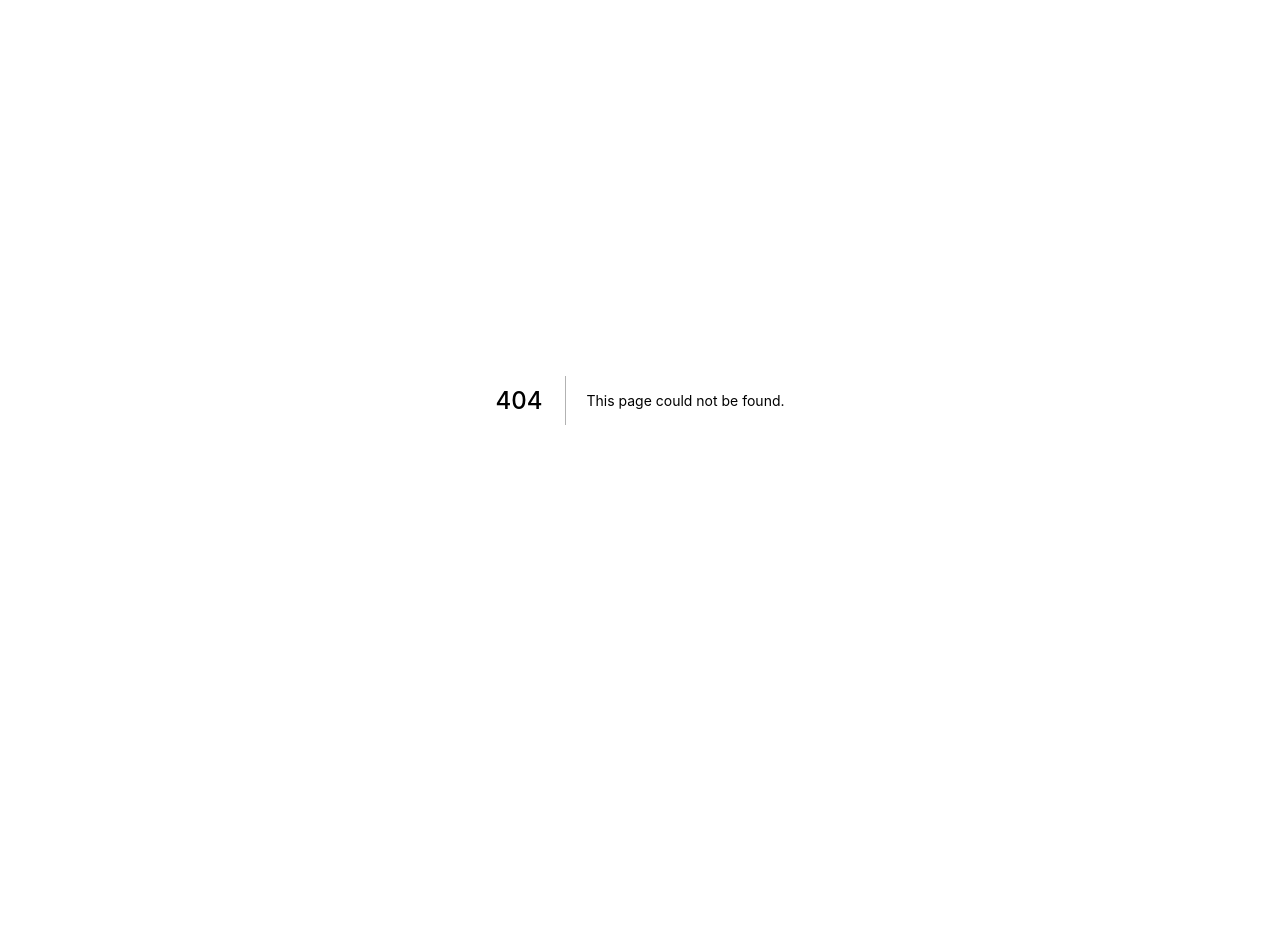
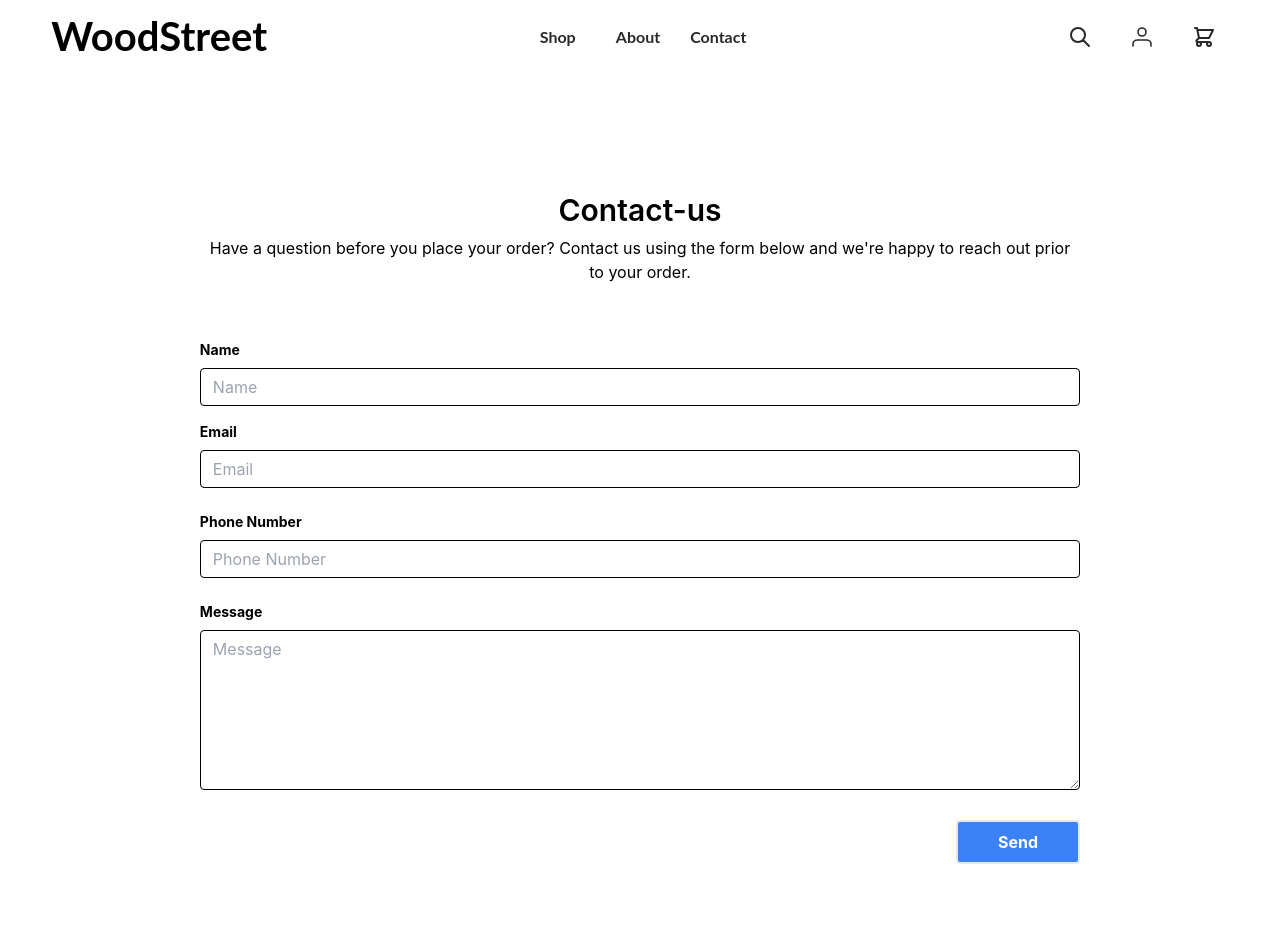
Before and after one commit to DeepTalekar/WoodStreet, a Next.js app in the folder woodstreet-ui/: page /contact/Contact in a window 1280 px wide. Before the commit this address had no page. Shown: the top 952 px of the page. Before the commit the page ends 800 px from the top, so only its background shows below. Built offline with nearby package versions, Linux system fonts and the light colour scheme.

Commit message:
Contact and about page

```diff
--- /dev/null
+++ b/woodstreet-ui/pages/about/About.js
@@ -0,0 +1,54 @@
+import { useState } from 'react';
+import Image from 'next/image';
+
+import heroImage from '../../public/images/home_hero.webp';
+
+import Navbar from '../../components/Navbar';
+import Footer from '../../components/Footer';
+import Screen from '../../components/Screen'
+import Button from '../../components/Button';
+
+import React from 'react'
+
+const About = () => {
+    return (
+    <Screen>
+              <div className='flex flex-row w-full h-auto'>
+        <Image className='w-2/3' src={heroImage} alt='HomeHero' />
+        <div className='flex flex-col justify-center items-center w-1/3 h-907 bg-grannySmith'>
+          <div className='px-14 py-11'>
+            <p className='text-white text-3xl font-semibold mb-2'>
+              Modern furniture designed to last
+            </p>
+            <p className='text-white text-xl font-normal italic mb-4'>
+              Made by us, for you
+            </p>
+            <Button
+              title='Shop'
+              href='/'
+              buttonStyle='border-white text-white hover:bg-primary hover:border-primary'
+            />
+          </div>
+        </div>
+      </div>
+
+      <div className="mt-32 mb-24  ">
+          <div>
+        <h1 className="text-3xl  mb-4 font-bold text-center">About WoodStreet</h1>
+          </div>
+        <div className="px-32" >
+        <p className="font-normal  mb-2  ">Our story began in 2001 in a small studio in the middle of nowhere. With only one desk and next to no free time,
+             our brand was born. Our passion for unique design and collaboration brought our vision, and products, to life.</p>
+        <p className="font-normal ">Our products bring together the finest materials and stunning design to create something very special.
+        We believe in quality, care, and creating unique products that everyone can enjoy. Colorful, creative, and inspired by what we see everyday,
+            each product represents what we love about the world we live in. We hope they’ll inspire you too.</p>
+       </div>
+      </div>
+
+
+
+    </Screen>
+    )
+}
+
+export default About
--- /dev/null
+++ b/woodstreet-ui/pages/contact/Contact.js
@@ -0,0 +1,64 @@
+import { useState } from 'react';
+import Image from 'next/image';
+
+import heroImage from '../../public/images/home_hero.webp';
+
+import Screen from '../../components/Screen';
+import Button from '../../components/Button';
+import Navbar from '../../components/Navbar';
+import Footer from '../../components/Footer';
+
+export default function Home(props) {
+  return (
+
+    <Screen>
+
+      <div class="text-center mt-32">
+        <h1 class="text-3xl font-semibold text-black  mb-2 ">Contact-us</h1>
+        <p class="px-16%"> Have a question before you place your order? Contact us using the form below
+           and we're happy to reach out prior to your order.</p>
+
+       </div>
+
+
+
+     <div class="mx-2 mt-4 mb-12 px-12%">
+      <form class="py-10 px-4%  ">
+       <div class="mb-4">
+        <label class="block text-black text-sm font-bold mb-2" for="name">
+         Name
+        </label>
+        <input class="  border border-black   rounded w-full py-2 px-3 text-black leading-tight focus:outline-none focus:shadow-outline" id="name" type="text" placeholder="Name"></input>
+       </div>
+       <div class="mb-6">
+        <label class="block text-black text-sm font-bold mb-2" for="email">
+         Email
+         </label>
+        <input  class=" border border-black  rounded w-full py-2 px-3 text-black  leading-tight focus:outline-none focus:shadow-outline" id="email" type="email" placeholder="Email"></input>
+       </div>
+       <div class="mb-6">
+        <label class="block text-black text-sm font-bold mb-2" for="number">
+         Phone Number
+        </label>
+        <input class=" border border-black rounded w-full py-2 px-3 text-black  leading-tight focus:outline-none focus:shadow-outline" id="number" type="number" placeholder="Phone Number"></input>
+        </div>
+      <div class="mb-6">
+       <label class="block text-black text-sm font-bold mb-2" for="message">
+         Message
+       </label>
+       <textarea class=" border border-black  h-40 rounded w-full  py-2 px-3 jus text-black  leading-tight focus:outline-none focus:shadow-outline" id="message" type="text" placeholder="Message"></textarea>
+      </div>
+      <div class="flex  justify-end">
+      <Button
+              title='Send'
+              href='/'
+              buttonStyle="bg-blue-500 hover:bg-blue-700 text-white font-bold py-2 px-4 rounded focus:outline-none focus:shadow-outline"
+            />
+      </div>
+     </form>
+     </div>
+
+    </Screen>
+
+  );
+}
--- a/woodstreet-ui/tailwind.config.js
+++ b/woodstreet-ui/tailwind.config.js
@@ -65,6 +65,9 @@ module.exports = {
       padding: {
         '4%': '4%',
         '-4%': '-4%',
+        '16%': '16%',
+        '12%': '12%',
+
       },
     },
   },
```
